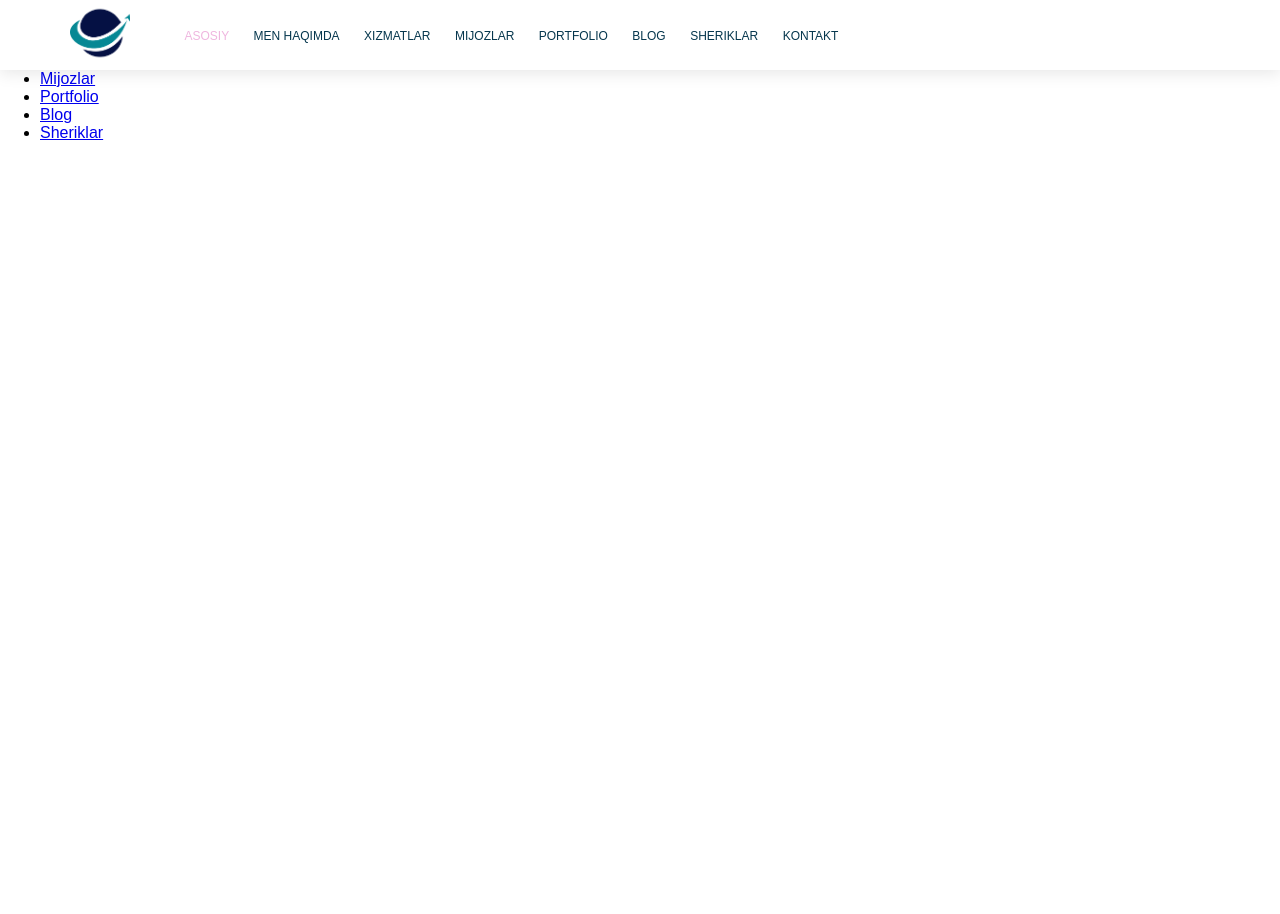
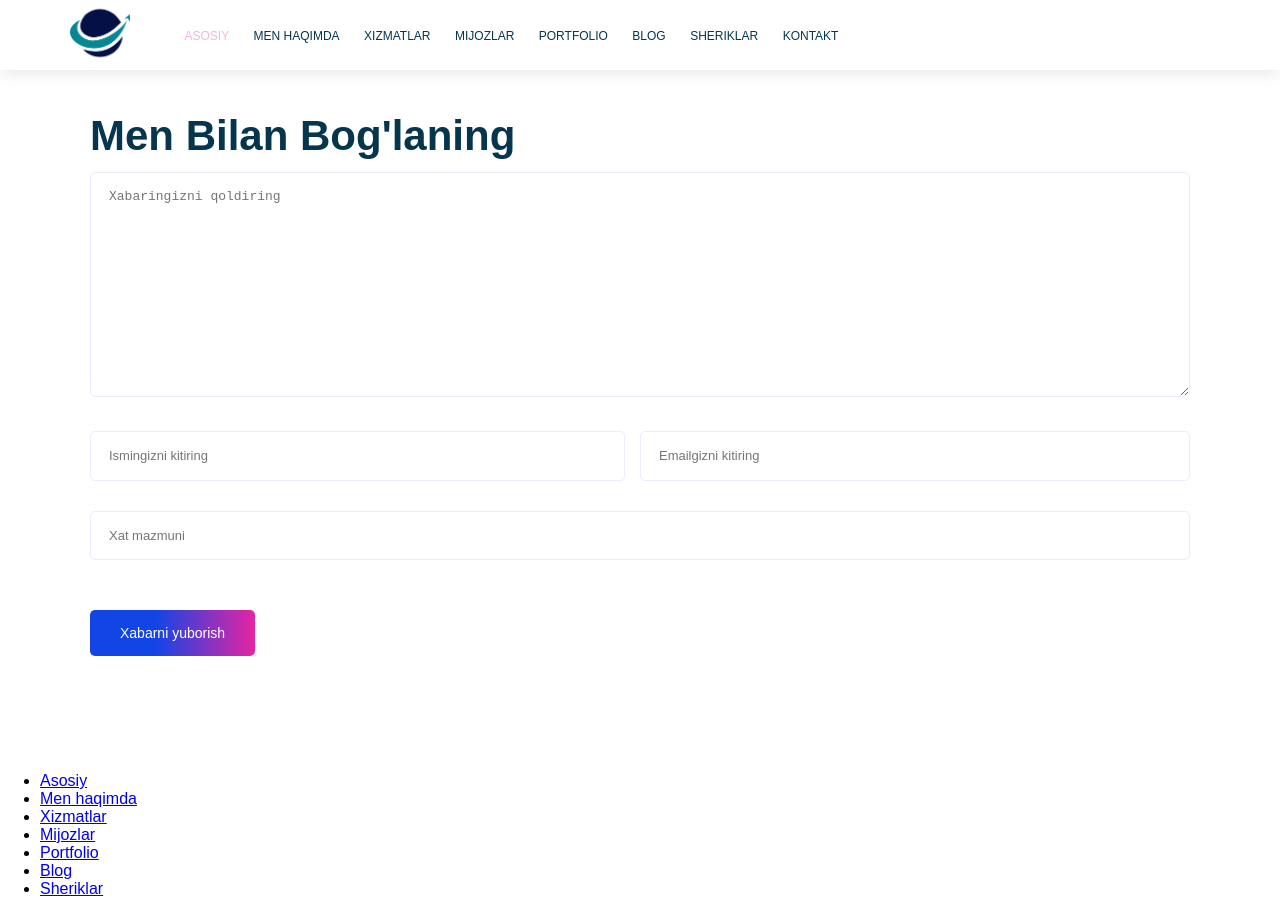
Before and after one commit to javohircoder/practice_html_css1, a plain HTML site: page contact.html in a window 1280 px wide. Before the commit the page ends 800 px from the top, so only its background shows below. Drawn offline with Linux system fonts and the light colour scheme.

Commit message:
feat: add Contact form

```diff
--- a/contact.html
+++ b/contact.html
@@ -58,6 +58,24 @@
 	</header>
 	<!-- /Header section -->
 
+	<!-- Contant section -->
+	<div class="container">
+		<section id="contact" class="contact">
+			<div class="section-title">Men bilan bog'laning</div>
+			<form action="server.php" method="get">
+				<textarea rows="10" placeholder="Xabaringizni qoldiring" name="message" id="text"></textarea>
+				<div class="half-row contact__firstname">
+					<input type="text" placeholder="Ismingizni kitiring" name="firstname">
+				</div>
+				<div class="half-row contact_email">
+					<input type="email" placeholder="Emailgizni kitiring" name="email">
+				</div>
+				<input type="text" placeholder="Xat mazmuni" name="subject">
+				<button class="button contact__send" type="submit" name="button">Xabarni yuborish</button>
+
+			</form>
+		</section>
+	</div>
 
 	<!-- Footer  section -->
 	<section id="footer">
--- a/css/contact.css
+++ b/css/contact.css
@@ -0,0 +1,38 @@
+.contact {
+	padding: 100px 20px;
+}
+
+textarea,
+input {
+	width: 100%;
+	padding: 14px;
+	margin-top: 10px;
+	margin-bottom: 20px;
+	border: 1px solid #f0e9ff;
+	border-radius: 5px;
+	padding-left: 18px;
+	font-size: 13px;
+	background: transparent;
+	line-height: 1.5;
+	color: #495057;
+	box-sizing: border-box;
+}
+textarea:focus,
+input:focus {
+	outline: 0;
+}
+
+.half-row {
+	width: 50%;
+	float: left;
+	box-sizing: border-box;
+}
+.contact__firstname {
+	padding-right: 15px;
+}
+.contact__email {
+	padding-left: 15px;
+}
+.contact__send {
+	margin-top: 30px;
+}
```
